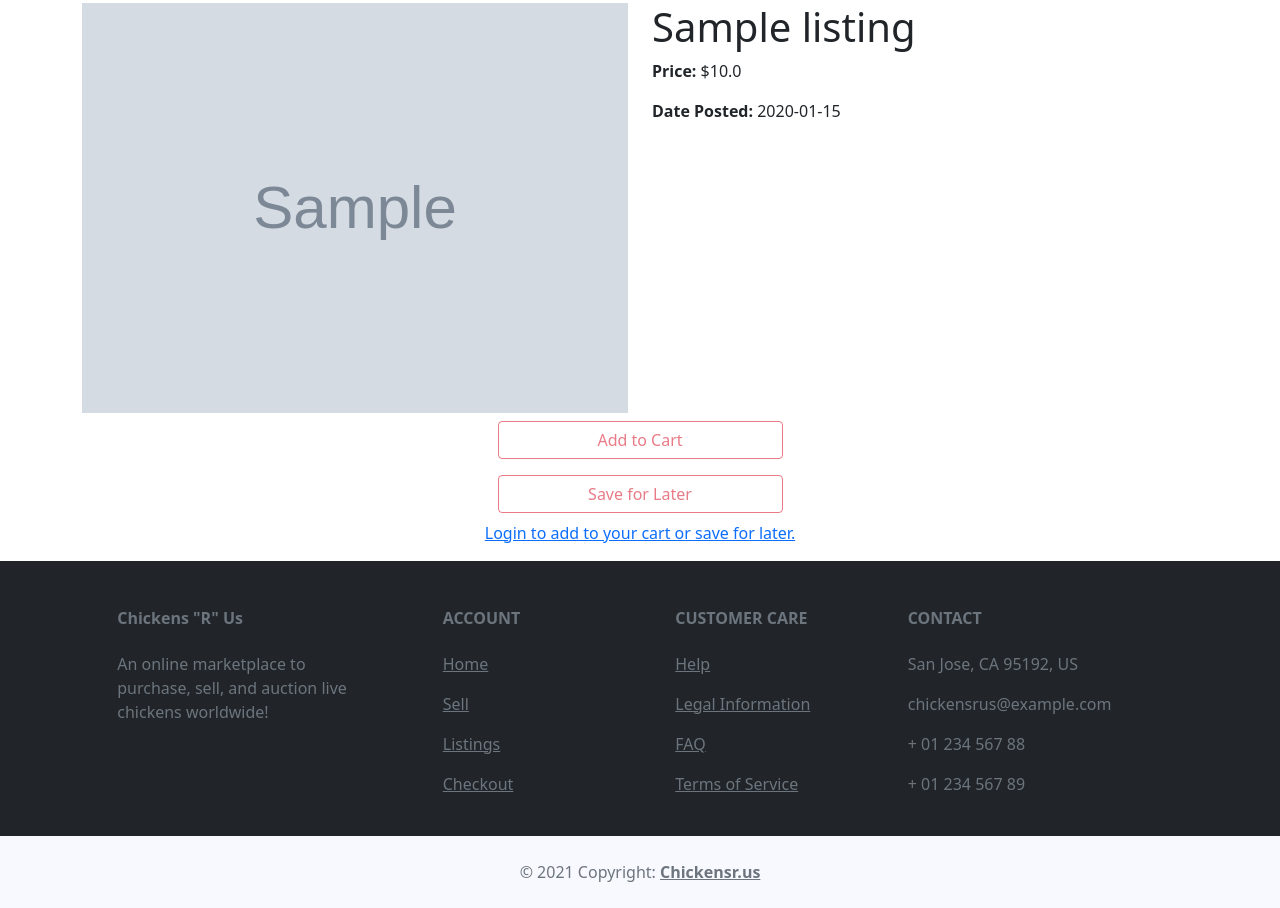
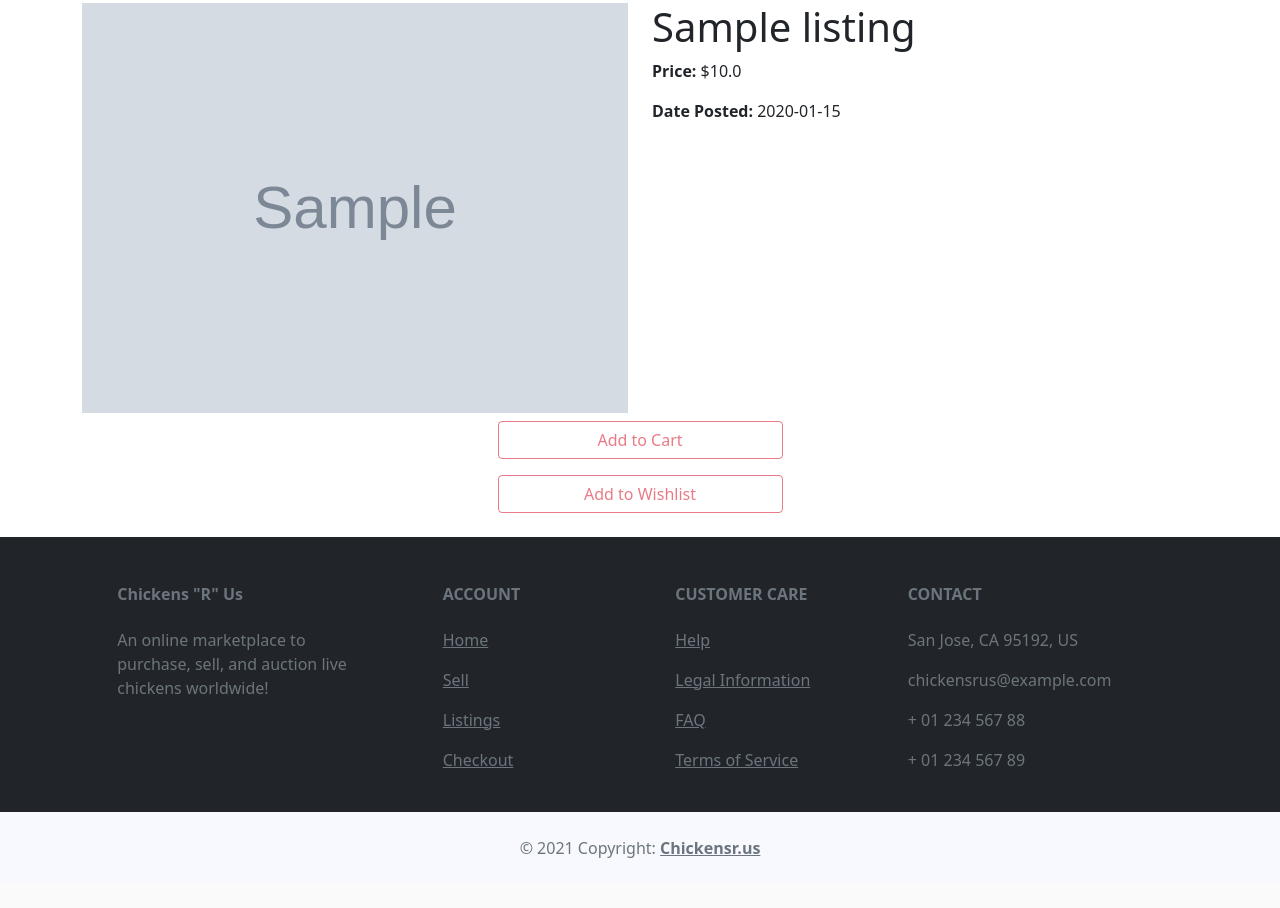
Before and after one commit to alexanderjshapiro/chickensrus, a Flask app: page /listing/1 in a window 1280 px wide. Shown: the part 149-1057 px from the top of the page. After the commit the page ends 1007 px from the top, so only its background shows below. Run offline with Flask 2, Linux system fonts and the light colour scheme; tables that the repository leaves empty hold one stand-in row (values such as "Sample post"); grey boxes marked "Sample" are stand-in pictures; some libraries are stand-ins or nearby versions.

Commit message:
Fix save to wishlist button on listing page

```diff
--- a/app/templates/listing/listing.html
+++ b/app/templates/listing/listing.html
@@ -25,13 +25,11 @@
 
 <div class="row">
     {% if current_user.is_anonymous %}
-    <button class="col-3 mx-auto my-2 btn btn-outline-danger" disabled>Save for Later</button>
-    <a class="col-12 text-center" href="{{ url_for('account_login') }}">Login to add to your cart or save for later.</a>
+    <button class="col-3 mx-auto my-2 btn btn-outline-danger" disabled>Add to Wishlist</button>
+    {% elif listing in current_user.user_wishlist %}
+    <a href="{{ url_for('wishlist_remove', listing_id=listing.id) }}" class="btn btn-danger">Remove from Wishlist</a>
     {% else %}
-    <form method="post">
-        {{ save_for_later_form.hidden_tag() }}
-        {{ save_for_later_form.submit_SaveForLater() }}
-    </form>
+    <a href="{{ url_for('wishlist_add', listing_id=listing.id) }}" class="btn btn-danger">Add to Wishlist</a>
     {% endif %}
 </div>
 {% endblock %}
```
